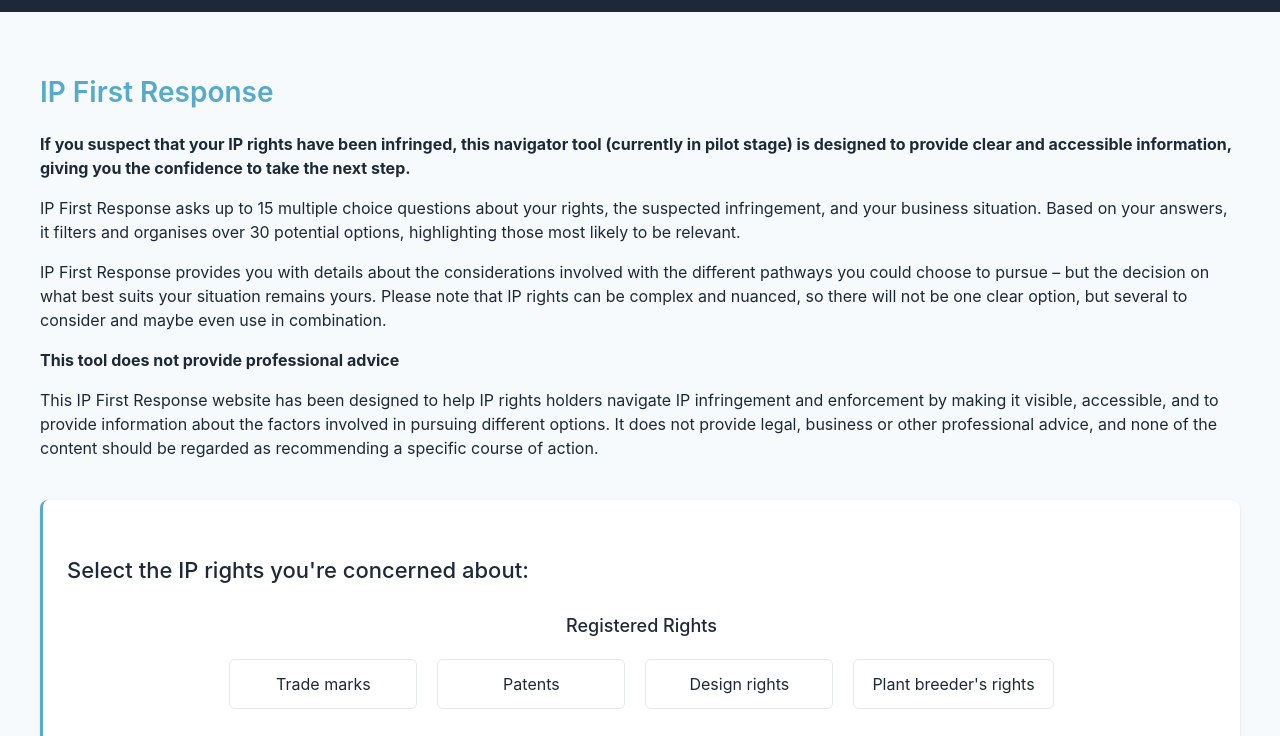
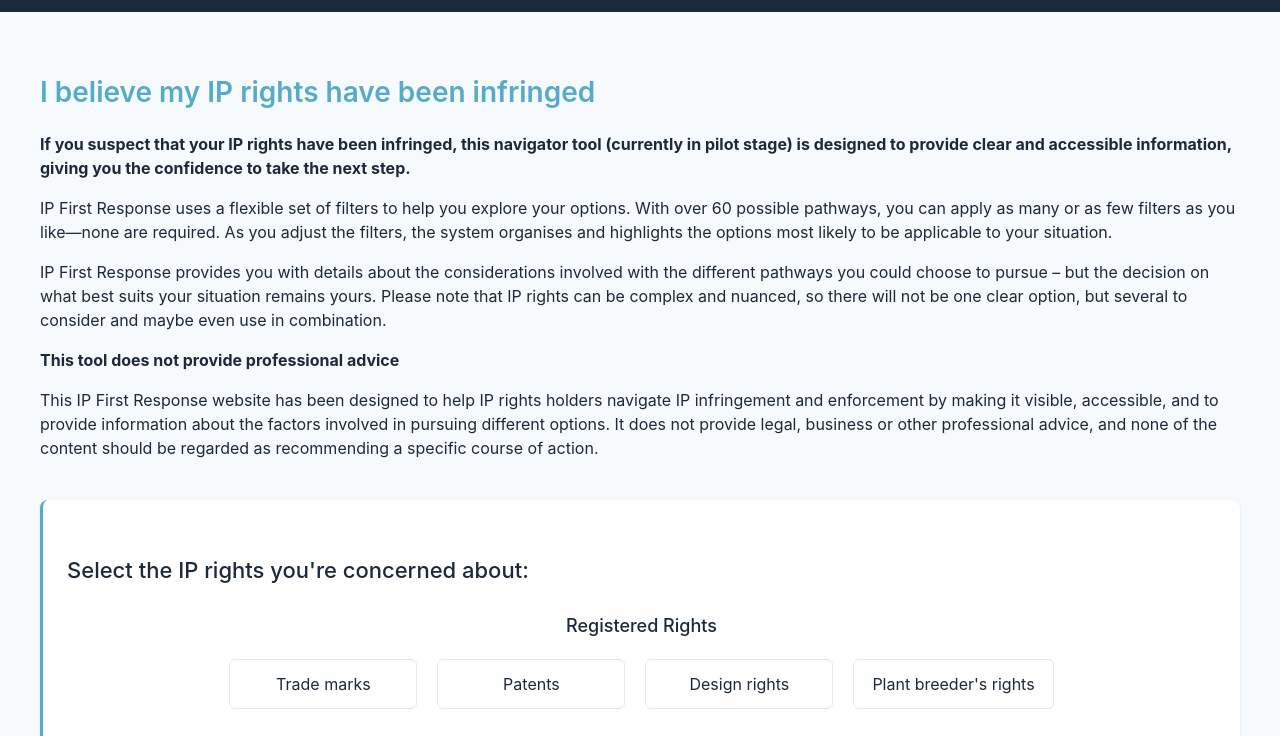
Before and after one commit to Brendan13-IPAV/IPFirstResponseAlpha2, a plain HTML site: page index.html in a window 1280 px wide. Shown: the part 51-787 px from the top of the page. Drawn offline with Linux system fonts and the light colour scheme.

Commit message:
Update index.html

```diff
--- a/index.html
+++ b/index.html
@@ -254,10 +254,10 @@
     <div class="main-content">
         <div class="container">
             <div class="title-section">
-                <h1>IP First Response</h1>
+                <h1>I believe my IP rights have been infringed</h1>
                 <p><strong>If you suspect that your IP rights have been infringed, this navigator tool (currently in pilot stage) is designed to provide clear and accessible information, giving you the confidence to take the next step.</strong></p>
 
-                <p>IP First Response asks up to 15 multiple choice questions about your rights, the suspected infringement, and your business situation. Based on your answers, it filters and organises over 30 potential options, highlighting those most likely to be relevant.</p>
+                <p>IP First Response uses a flexible set of filters to help you explore your options. With over 60 possible pathways, you can apply as many or as few filters as you like—none are required. As you adjust the filters, the system organises and highlights the options most likely to be applicable to your situation.</p>
 
                 <p>IP First Response provides you with details about the considerations involved with the different pathways you could choose to pursue – but the decision on what best suits your situation remains yours. Please note that IP rights can be complex and nuanced, so there will not be one clear option, but several to consider and maybe even use in combination.</p>
 
```
